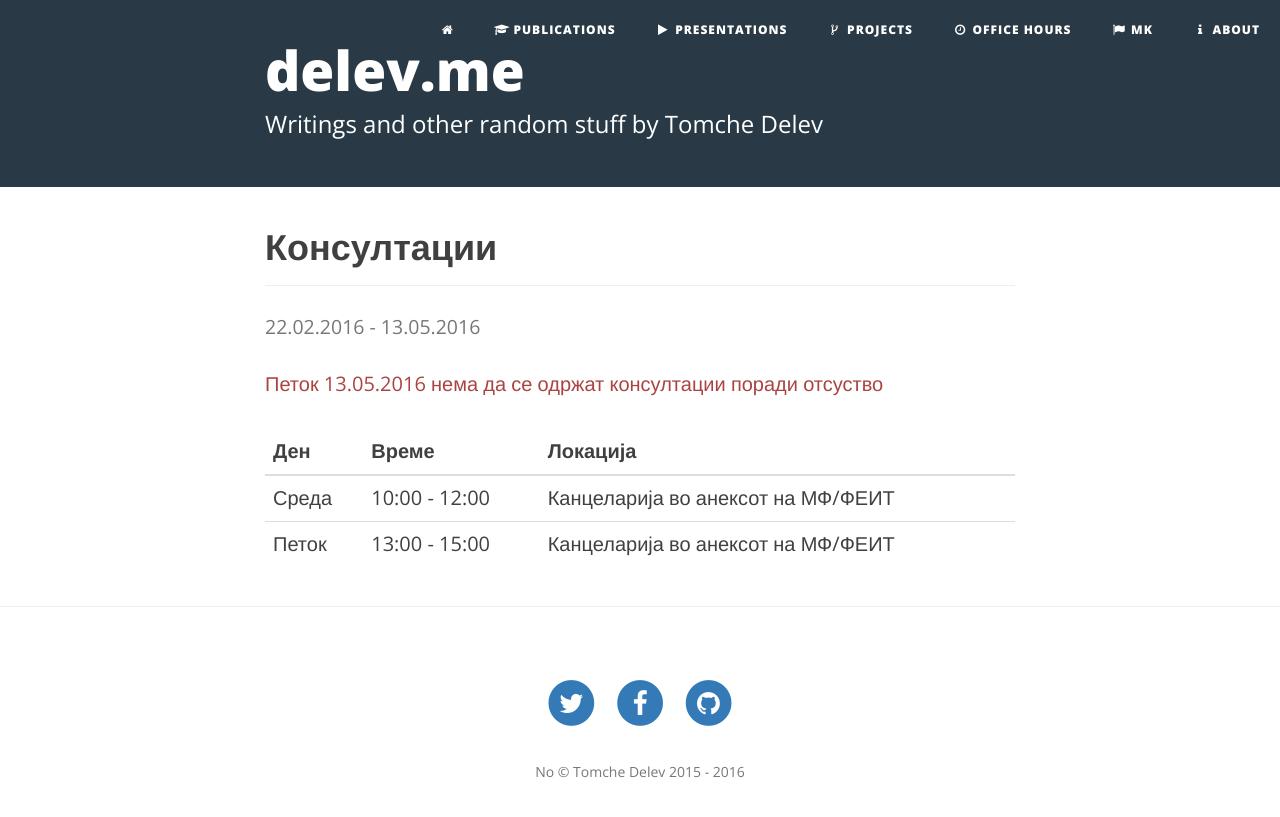
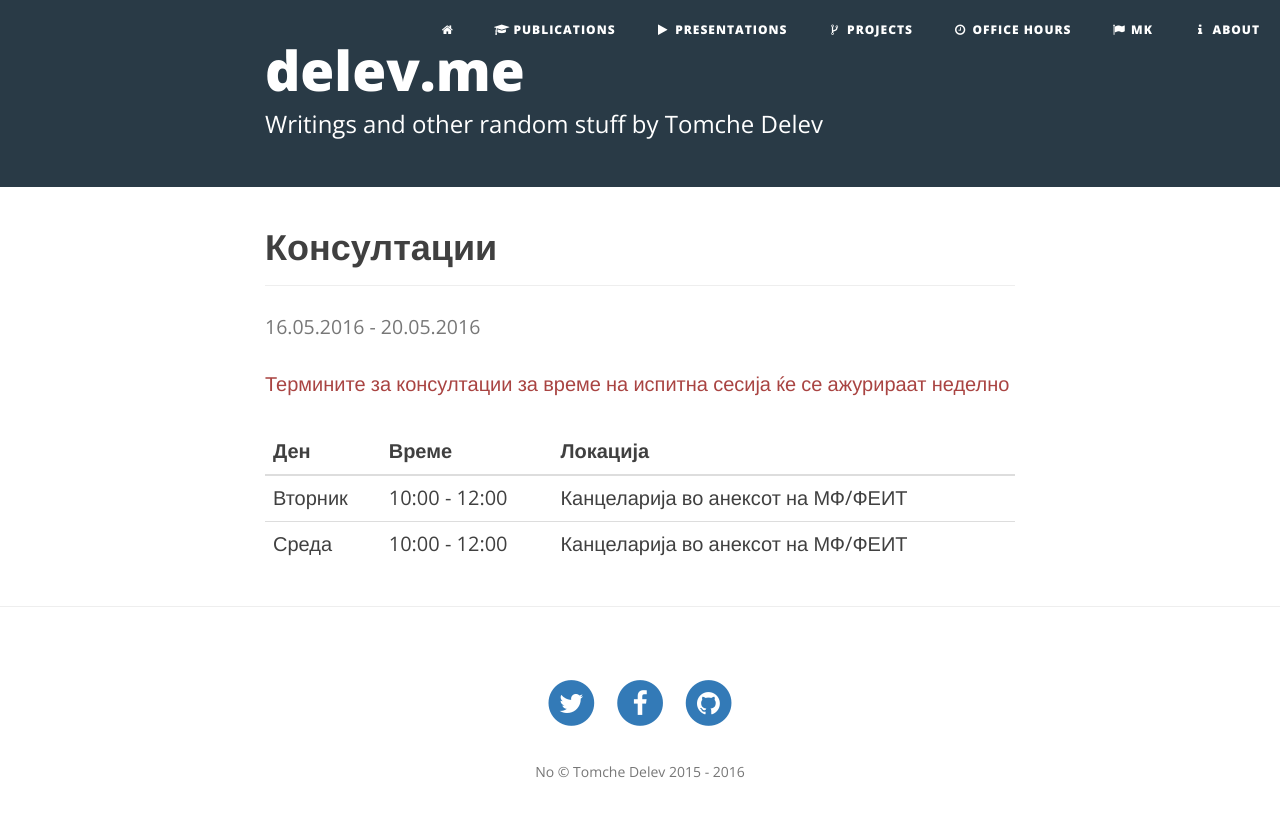
Before and after one commit to tdelev/tdelev.github.io, a Jekyll site: the page built from konsultacii.html, in a window 1280 px wide. Shown: the top 817 px of the page. Built offline with Jekyll 4.4.1, drawn with Linux system fonts in a browser that asks for light colours; nearby versions of some CDN libraries.

Commit message:
Update office hours

```diff
--- a/_data/active.yml
+++ b/_data/active.yml
@@ -1,4 +1,4 @@
-start_date: "22.02.2016"
-end_date: "13.05.2016"
-message_mk: "Петок 13.05.2016 нема да се одржат консултации поради отсуство"
-message_en: "Friday 13.05.2016 the office hours are canceled"
+start_date: "16.05.2016"
+end_date: "20.05.2016"
+message_mk: "Термините за консултации за време на испитна сесија ќе се ажурираат неделно"
+message_en: "Times for office hours during the exam session will be updated weekly"
--- a/_data/times.yml
+++ b/_data/times.yml
@@ -1,8 +1,8 @@
+- day: Tuesday
+  start: "10:00"
+  end: "12:00"
+  location: MF Annex Office
 - day: Wednesday
   start: "10:00"
   end: "12:00"
   location: MF Annex Office
-- day: Friday
-  start: "13:00"
-  end: "15:00"
-  location: MF Annex Office
--- a/_data/times_mk.yml
+++ b/_data/times_mk.yml
@@ -1,8 +1,8 @@
+- day: Вторник
+  start: "10:00"
+  end: "12:00"
+  location: Канцеларија во анексот на МФ/ФЕИТ
 - day: Среда
   start: "10:00"
   end: "12:00"
   location: Канцеларија во анексот на МФ/ФЕИТ
-- day: Петок
-  start: "13:00"
-  end: "15:00"
-  location: Канцеларија во анексот на МФ/ФЕИТ
```
